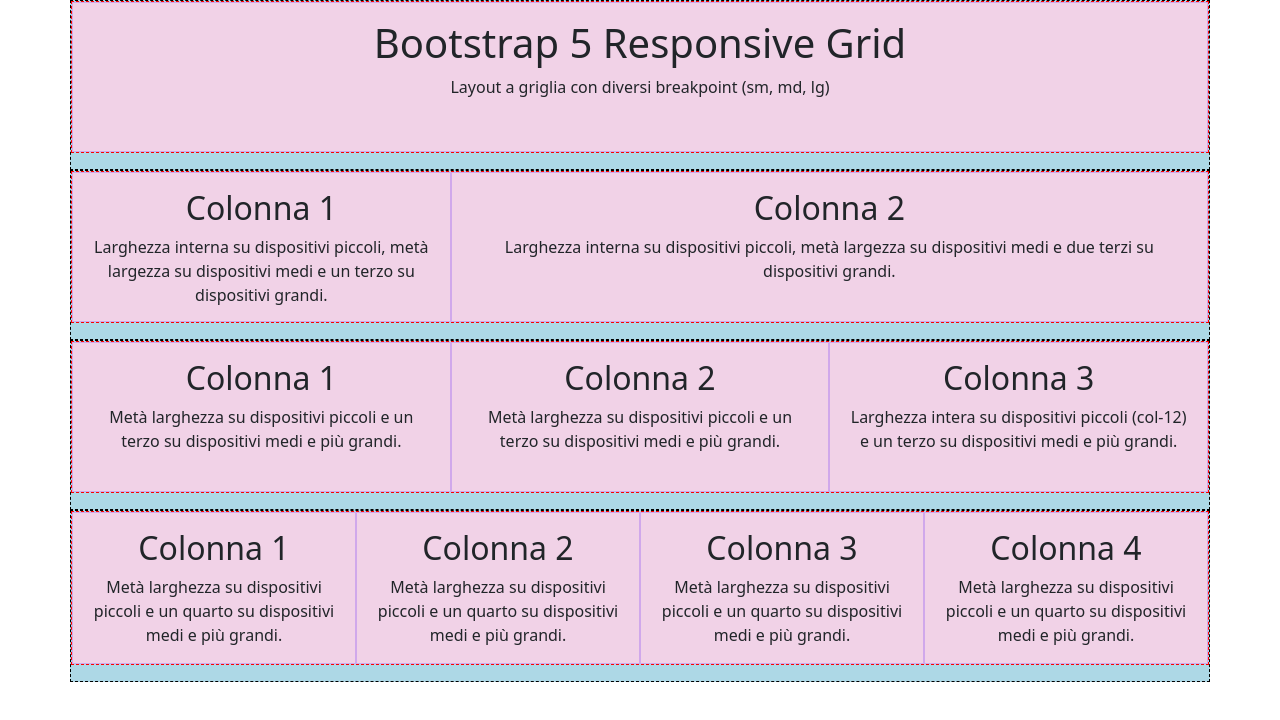
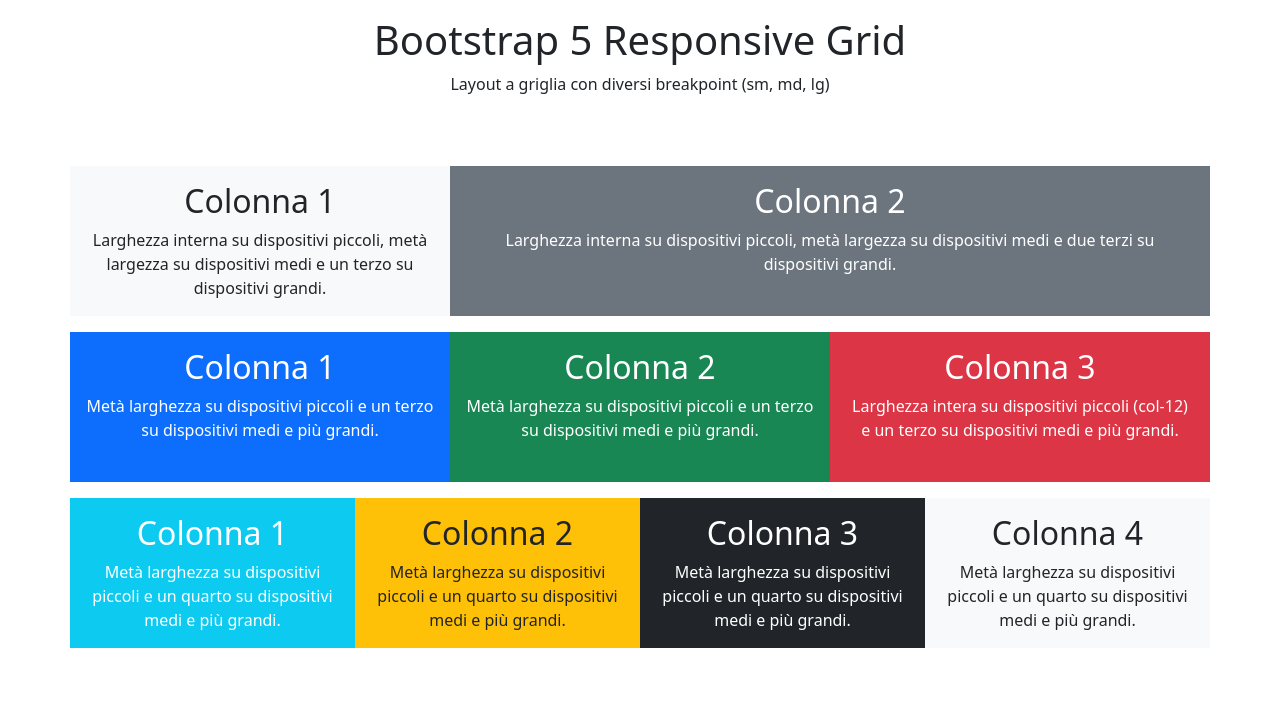
Before and after one commit to nicolo-canevari/htmlcss-bootstrap-layout, a plain HTML site: page index.html in a window 1280 px wide. Drawn offline with nearby package versions, Linux system fonts and the light colour scheme.

Commit message:
aggiunta colori bg e text

```diff
--- a/css/style.css
+++ b/css/style.css
@@ -1,17 +1,17 @@
 /* regole di debug macro */
 
 [class^='container'] {
-    border: 1px dashed black;
-    background-color: lightblue;
+    /* border: 1px dashed black;
+    background-color: lightblue; */
     /* min-height: 80vh; */
 }
 
 [class^='row'] {
-    border: 1px dashed red;
+    /* border: 1px dashed red; */
 }
 
 [class^='col'] {
     height: 150px;
-    background-color: #f1d2e7;
-    border: 1px solid #d0a8eb;
+    /* background-color: #f1d2e7;
+    border: 1px solid #d0a8eb; */
 }
--- a/index.html
+++ b/index.html
@@ -16,7 +16,7 @@
 
         <div class="row mb-3">
 
-            <div class="col-12 p-3">
+            <div class="col-12 p-3 bg-white">
 
                 <h1>Bootstrap 5 Responsive Grid</h1>
                 <span>Layout a griglia con diversi breakpoint (sm, md, lg)</span>
@@ -32,7 +32,7 @@
 
         <div class="row mb-3">
 
-            <div class="col-12 col-md-6 col-lg-4 p-3">
+            <div class="col-12 col-md-6 col-lg-4 p-3 bg-light text-dark">
 
                 <h2>Colonna 1</h2>
 
@@ -40,7 +40,7 @@
 
             </div>
 
-            <div class="col-12 col-md-6 col-lg-8 p-3">
+            <div class="col-12 col-md-6 col-lg-8 p-3 bg-secondary text-white">
 
                 <h2> Colonna 2</h2>
 
@@ -56,14 +56,14 @@
 
         <div class="row mb-3">
 
-          <div class="col-6 col-md-4 col-lg-4 p-3">
+          <div class="col-6 col-md-4 col-lg-4 p-3 bg-primary text-white">
 
             <h2>Colonna 1</h2>
 
             <span>Metà larghezza su dispositivi piccoli e un terzo su dispositivi medi e più grandi.</span>
           </div>
 
-          <div class="col-6 col-md-4 col-lg-4 p-3">
+          <div class="col-6 col-md-4 col-lg-4 p-3 bg-success text-white">
 
             <h2>Colonna 2</h2>
 
@@ -71,7 +71,7 @@
 
           </div>
 
-          <div class="col-12 col-md-4 col-lg-4 p-3">
+          <div class="col-12 col-md-4 col-lg-4 p-3 bg-danger text-white">
 
             <h2>Colonna 3</h2>
 
@@ -88,7 +88,7 @@
 
         <div class="row mb-3">
 
-          <div class="col-6 col-md-3 col-lg-3 p-3 h-100">
+          <div class="col-6 col-md-3 col-lg-3 p-3 h-100 bg-info text-white">
 
             <h2>Colonna 1</h2>
 
@@ -96,7 +96,7 @@
 
           </div>
 
-          <div class="col-6 col-md-3 col-lg-3 p-3 h-100">
+          <div class="col-6 col-md-3 col-lg-3 p-3 h-100 bg-warning text-center">
 
             <h2>Colonna 2</h2>
 
@@ -104,7 +104,7 @@
 
           </div>
 
-          <div class="col-6 col-md-3 col-lg-3 p-3 h-100">
+          <div class="col-6 col-md-3 col-lg-3 p-3 h-100 bg-dark text-white">
 
             <h2>Colonna 3</h2>
 
@@ -112,7 +112,7 @@
 
           </div>
 
-          <div class="col-6 col-md-3 col-lg-3 p-3 h-100">
+          <div class="col-6 col-md-3 col-lg-3 p-3 h-100 bg-light text-dark">
 
             <h2>Colonna 4</h2>
 
```
